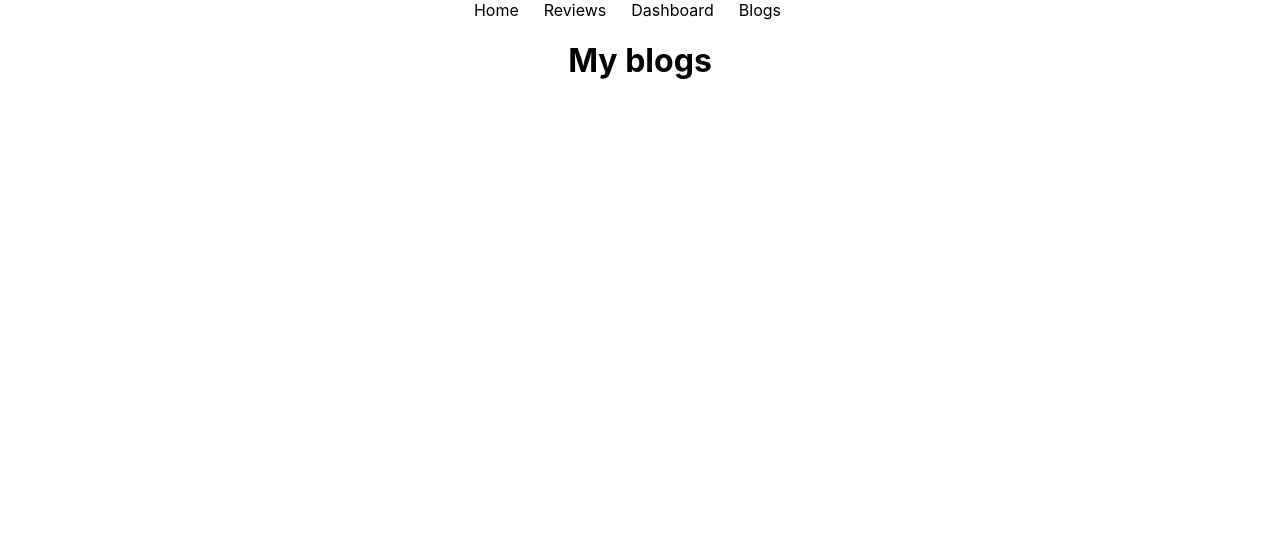
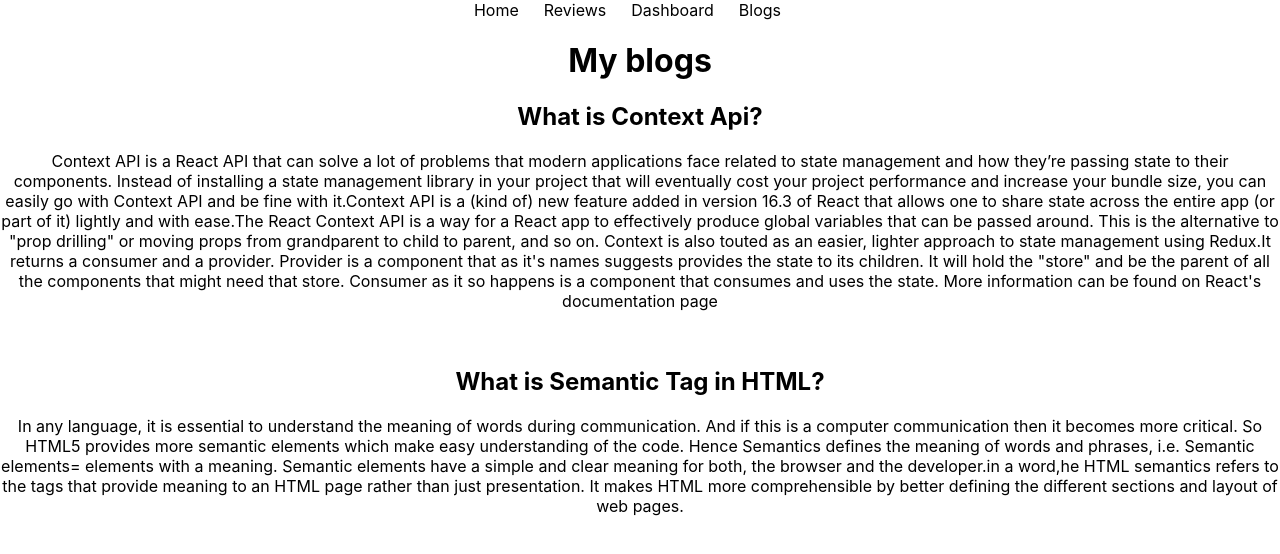
Before and after one commit to Farhan-Abid/Jersey-mania, a React (Create React App) app: page /blogs in a window 1280 px wide. Shown: the top 554 px of the page. Built offline with nearby package versions, Linux system fonts and the light colour scheme.

Commit message:
added blogs

```diff
--- a/src/components/Blogs/Blogs.js
+++ b/src/components/Blogs/Blogs.js
@@ -4,6 +4,13 @@ const Blogs = () => {
     return (
         <div>
             <h1>My blogs</h1>
+            <h2>What is Context Api?</h2>
+            <p>Context API is a React API that can solve a lot of problems that modern applications face related to state management and how they’re passing state to their components. Instead of installing a state management library in your project that will eventually cost your project performance and increase your bundle size, you can easily go with Context API and be fine with it.Context API is a (kind of) new feature added in version 16.3 of React that allows one to share state across the entire app (or part of it) lightly and with ease.The React Context API is a way for a React app to effectively produce global variables that can be passed around. This is the alternative to "prop drilling" or moving props from grandparent to child to parent, and so on. Context is also touted as an easier, lighter approach to state management using Redux.It returns a consumer and a provider. Provider is a component that as it's names suggests provides the state to its children. It will hold the "store" and be the parent of all the components that might need that store. Consumer as it so happens is a component that consumes and uses the state. More information can be found on React's documentation page</p>
+
+        <br />
+        <h2>What is Semantic Tag in HTML? </h2>
+        <p>In any language, it is essential to understand the meaning of words during communication. And if this is a computer communication then it becomes more critical. So HTML5 provides more semantic elements which make easy understanding of the code. Hence Semantics defines the meaning of words and phrases, i.e.
+        Semantic elements= elements with a meaning. Semantic elements have a simple and clear meaning for both, the browser and the developer.in a word,he HTML semantics refers to the tags that provide meaning to an HTML page rather than just presentation. It makes HTML more comprehensible by better defining the different sections and layout of web pages.</p>
         </div>
     );
 };
```
